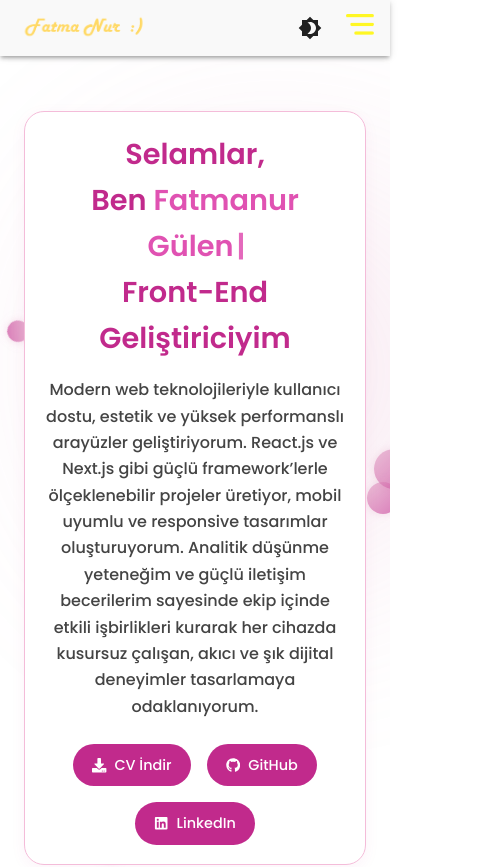
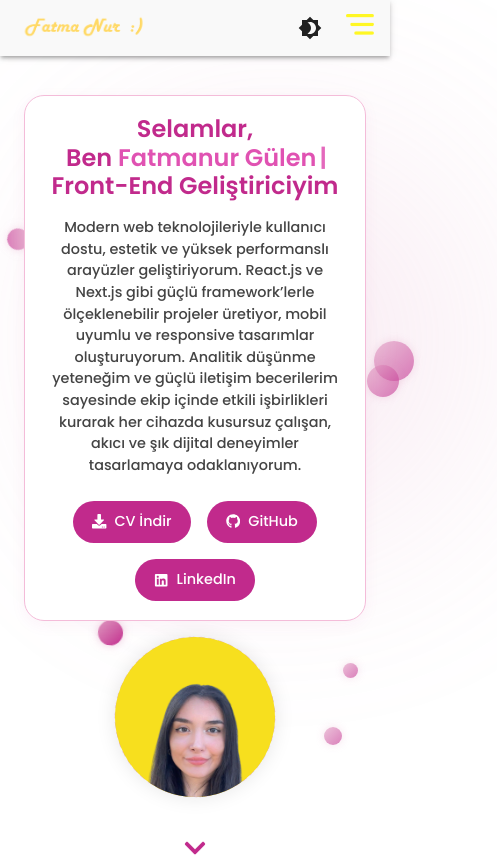
Before and after one commit to fatmanurrgulen/fatmanurgulen, a React (Create React App) app: page / in a window 390 px wide. Shown: the top 867 px of the page, 497 px wide, since content can reach past the window. Built offline with nearby package versions, Linux system fonts and the light colour scheme.

Commit message:
iyileştirmeler yapıldı

```diff
--- a/src/components/Intro/intro.css
+++ b/src/components/Intro/intro.css
@@ -5,15 +5,15 @@
   align-items: center;
   justify-content: center;
   padding: 6vh 1.5rem;
-  gap: 2rem;
+  gap: 1rem;
   max-width: 1200px;
   margin: 0 auto;
   margin-top: 60px;
   position: relative;
   box-sizing: border-box;
-  overflow: hidden;
   transition: background-color 0.3s ease, color 0.3s ease;
   z-index: 1;
+  flex-wrap: wrap;
 }
 
 @media (min-width: 900px) {
@@ -35,6 +35,8 @@
   max-width: 600px;
   margin: 0 auto;
   transition: all 0.3s ease;
+  min-height: 0;
+  flex-shrink: 1;
 }
 
 .intro-section.dark .intro-content {
@@ -143,6 +145,8 @@
   align-items: center;
   margin-bottom: 2rem;
   position: relative;
+  min-height: 0;
+  flex-shrink: 1;
 }
 
 .intro-bg {
@@ -170,17 +174,58 @@
   100% { transform: rotate(360deg); }
 }
 
+/* RESPONSIVE */
 @media (max-width: 900px) {
   .intro-bg { width: 14rem; height: 14rem; }
   .rotating-border { width: 14rem; height: 14rem; }
 }
 
 @media (max-width: 600px) {
-  .intro-heading { font-size: 1.8rem; }
-  .btn { font-size: 0.9rem; padding: 0.6rem 1.2rem; }
-  .intro-bg { width: 12rem; height: 12rem; }
-  .rotating-border { width: 12rem; height: 12rem; }
-  .intro-content { padding: 1.2rem; }
+  .intro-heading {
+    font-size: 1.5rem;
+    line-height: 1.2;
+  }
+
+  .intro-description {
+    font-size: 0.9rem;
+    line-height: 1.5;
+  }
+
+  .btn {
+    font-size: 0.9rem;
+    padding: 0.6rem 1.2rem;
+  }
+
+  .intro-bg {
+    width: 12rem;
+    height: 12rem;
+  }
+
+  .rotating-border {
+    width: 12rem;
+    height: 12rem;
+  }
+
+  .intro-content {
+    padding: 1.2rem;
+    margin-top: -1rem;
+  }
+
+  .intro-bg-wrapper {
+    margin-bottom: 1rem;
+  }
+}
+
+@media (max-width: 400px) {
+  .intro-bg {
+    width: 10rem;
+    height: 10rem;
+  }
+
+  .rotating-border {
+    width: 10rem;
+    height: 10rem;
+  }
 }
 
 /* BALONCUK ANİMASYONLARI */
--- a/src/components/NavBar/navbar.jsx
+++ b/src/components/NavBar/navbar.jsx
@@ -191,6 +191,8 @@ const Navbar = ({ toggleTheme }) => {
                 border: 'none',
                 borderRadius: '6px',
                 cursor: 'pointer',
+                color: theme.palette.text.primary,
+                WebkitTapHighlightColor: 'transparent',
                 transition: 'all 0.2s ease-in-out',
                 '&:hover': {
                   bgcolor: '#f5b2d1',
```
